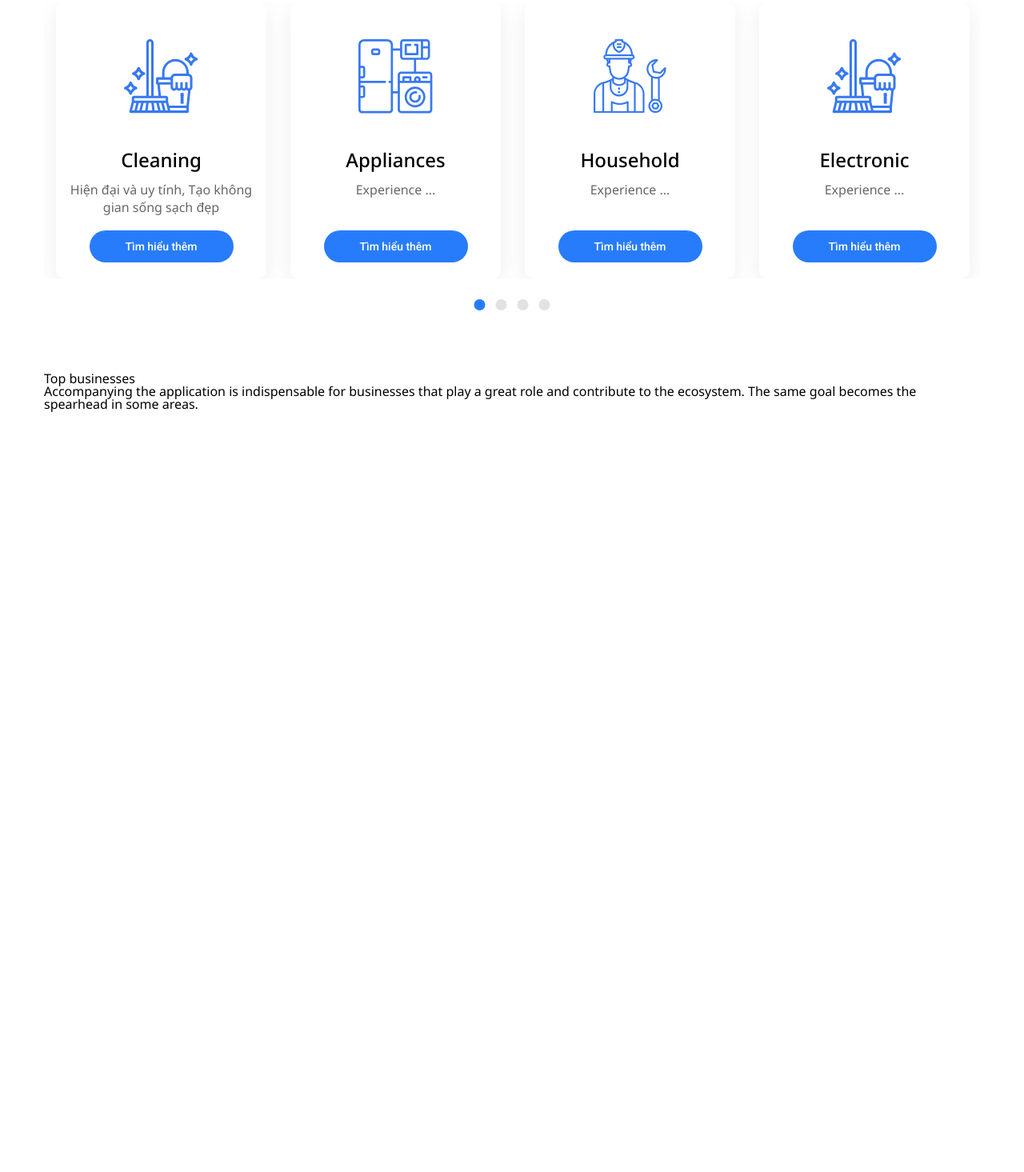
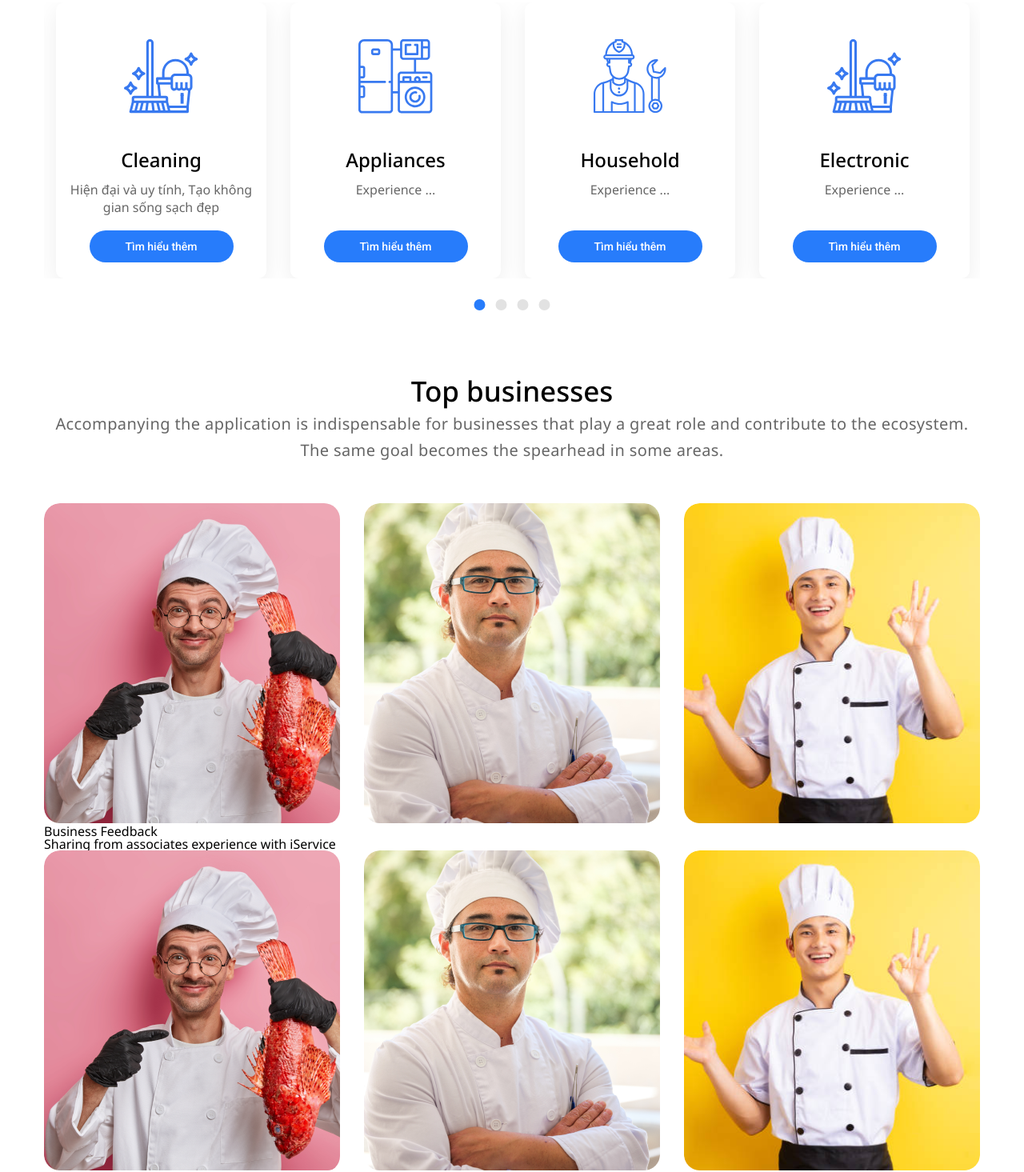
Before and after one commit to LeTuanAnh15112000/Test, a plain HTML site: page index.html in a window 1280 px wide. Shown: the part 5135-6600 px from the top of the page at 80% size. Before the commit the page ends 5651 px from the top, so only its background shows below. Drawn offline with nearby package versions, Linux system fonts and the light colour scheme.

Commit message:
p-businesses

```diff
--- a/assets/css/component/layout.css
+++ b/assets/css/component/layout.css
@@ -0,0 +1,9 @@
+.c-layout__list{
+    display: grid;
+    grid-template-columns: auto auto auto;
+    gap: 30px;
+}
+.c-layout__item{
+    border-radius: 20px;
+    overflow: hidden;
+}
--- a/assets/css/project/style.css
+++ b/assets/css/project/style.css
@@ -55,9 +55,11 @@
 .p-client {
     margin-top: 80px;
 }
-.p-choose{
+
+.p-choose {
     margin-top: 175px;
 }
+
 .p-choose__title {
     font-weight: 400;
     font-size: 34px;
@@ -75,13 +77,32 @@
     margin-bottom: 73px;
 }
 
-.p-service{
+.p-service {
     margin-top: 152px;
     margin-bottom: 117px;
 }
-.p-service__title{
+
+.p-service__title {
     font-weight: 500;
     font-size: 35px;
     line-height: 48px;
     margin-bottom: 84px;
 }
+
+.p-businesses__title {
+    font-weight: 500;
+    font-size: 35px;
+    line-height: 48px;
+    text-align: center;
+    color: #000000;
+}
+
+.p-businesses__text {
+    font-weight: 400;
+    font-size: 20px;
+    line-height: 33px;
+    text-align: center;
+    letter-spacing: 0.02em;
+    color: #666666;
+    margin-bottom: 50px;
+}
--- a/index.html
+++ b/index.html
@@ -449,7 +449,38 @@
                     to the ecosystem. The same goal becomes the spearhead in some areas.
                 </p>
                 <div class="c-layout">
-
+                    <div class="c-layout__list">
+                        <div class="c-layout__item">
+                            <img src="./assets/img/index/Rectangle1.png" alt="image">
+                        </div>
+                        <div class="c-layout__item">
+                            <img src="./assets/img/index/Rectangle2.png" alt="image">
+                        </div>
+                        <div class="c-layout__item">
+                            <img src="./assets/img/index/Rectangle3.png" alt="image">
+                        </div>
+                    </div>
+                </div>
+            </div>
+        </section>
+        <section class="p-feedback">
+            <div class="l-container2">
+                <h2 class="p-feedback__title">Business Feedback</h2>
+                <p class="p-feedback__text">
+                    Sharing from associates experience with iService
+                </p>
+                <div class="c-layout">
+                    <div class="c-layout__list">
+                        <div class="c-layout__item">
+                            <img src="./assets/img/index/Rectangle1.png" alt="image">
+                        </div>
+                        <div class="c-layout__item">
+                            <img src="./assets/img/index/Rectangle2.png" alt="image">
+                        </div>
+                        <div class="c-layout__item">
+                            <img src="./assets/img/index/Rectangle3.png" alt="image">
+                        </div>
+                    </div>
                 </div>
             </div>
         </section>
```
Also changed, not shown: assets/img/index/Rectangle1.png (renamed from assets/img/index/Rectangle 3468.png), assets/img/index/Rectangle2.png (renamed from assets/img/index/Rectangle 3469.png), assets/img/index/Rectangle3.png (renamed from assets/img/index/Rectangle 3470.png).
